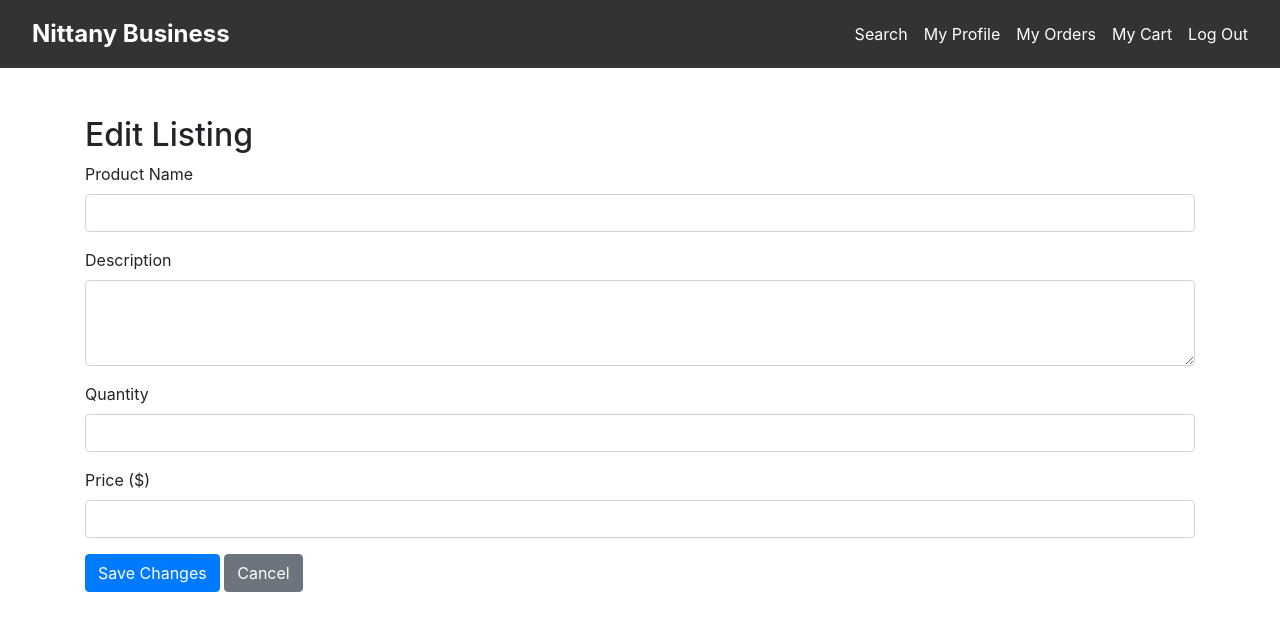
After one commit to Andon-Li/DB-Team-Project-Phase-2, a Python web app: template templates/edit_listing.html in a window 1280 px wide. The commit adds this page. Shown: the top 631 px of the page. Run offline with Jinja, Linux system fonts and the light colour scheme; the template is opened without the code that fills it, so the values that code supplies are empty; some libraries are stand-ins or nearby versions.

Commit message:
edit listing is back

```diff
--- /dev/null
+++ b/templates/edit_listing.html
@@ -0,0 +1,39 @@
+{% extends 'base.html' %}
+{% block title %}Edit Listing{% endblock %}
+
+{% block body %}
+<div class="container mt-5">
+    <h2>Edit Listing</h2>
+    <form method="POST">
+        <div class="mb-3">
+            <label for="name" class="form-label">Product Name</label>
+            <input type="text" class="form-control" id="name" name="name" value="{{ listing['name'] }}" required>
+        </div>
+
+        <div class="mb-3">
+            <label for="description" class="form-label">Description</label>
+            <textarea class="form-control" id="description" name="description" rows="3" required>{{ listing['description'] }}</textarea>
+        </div>
+
+        <div class="mb-3">
+            <label for="quantity" class="form-label">Quantity</label>
+            <input type="number" class="form-control" id="quantity" name="quantity" value="{{ listing['quantity'] }}" required min="0">
+        </div>
+
+        <div class="mb-3">
+            <label for="price" class="form-label">Price ($)</label>
+            <input type="number" class="form-control" id="price" name="price" value="{{ listing['price'] }}" required min="0" step="0.01">
+        </div>
+
+        {% if account_type == 'helpdesk' %}
+        <div class="mb-3">
+            <label for="category" class="form-label">Category</label>
+            <input type="text" class="form-control" id="category" name="category" value="{{ listing['category'] }}" required>
+        </div>
+        {% endif %}
+
+        <button type="submit" class="btn btn-primary">Save Changes</button>
+        <a href="{{ url_for('listing_detail', listing_id=listing['id']) }}" class="btn btn-secondary">Cancel</a>
+    </form>
+</div>
+{% endblock %}
```
Also changed, not shown: main.py (+40 -0 lines), templates/listing_detail.html (+12 -7 lines).
